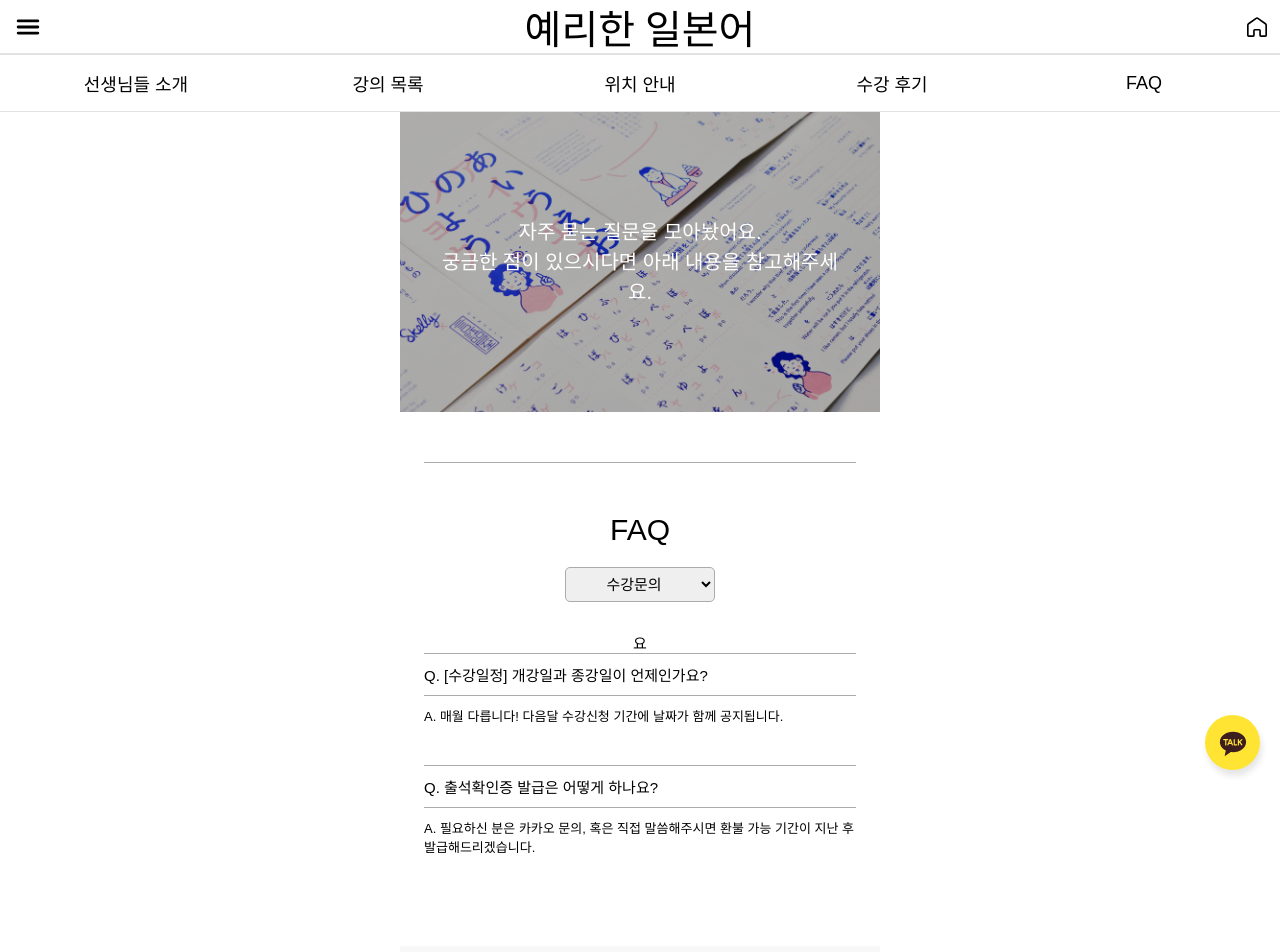
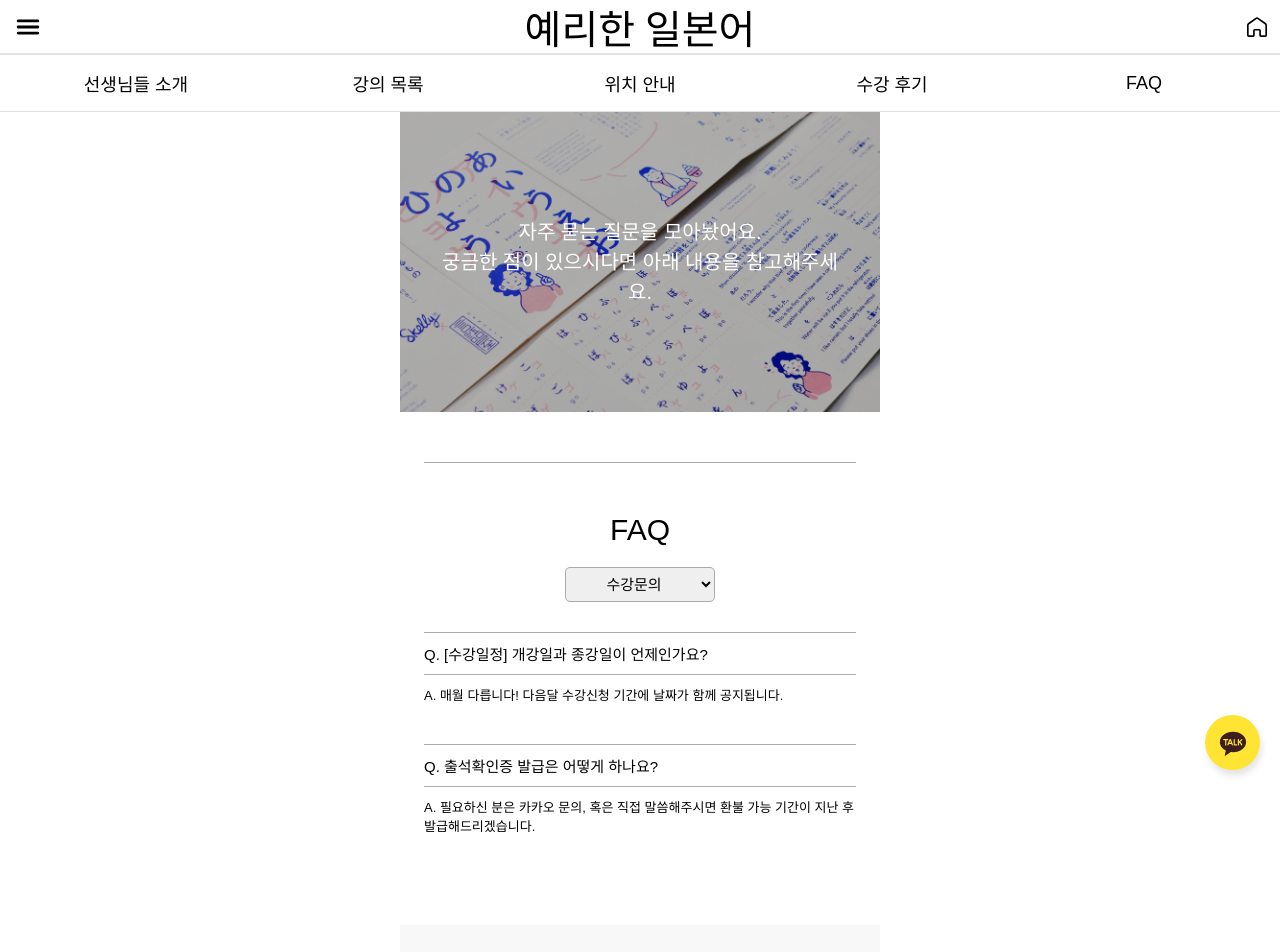
Before and after one commit to JapaneseAcademy/FrontEnd, a React (Vite) app in the folder web/: page /qna in a window 1280 px wide. Shown: the top 952 px of the page. Built offline with nearby package versions, Linux system fonts and the light colour scheme; no server answers; a web font is replaced by a local one.

Commit message:
DOCS: '요' 삭제

```diff
--- a/web/src/pages/QnAPage.tsx
+++ b/web/src/pages/QnAPage.tsx
@@ -45,7 +45,7 @@ const QnAPage = () => {
                 <option value="consult">방문 및 상담</option>
                 <option value="homepage">사이트 이용 안내</option>
               </CategoryDropdown>
-              <AnswerContainer id="course" style={{display: selectedCategory === 'course' ? 'flex' : 'none'}}>요
+              <AnswerContainer id="course" style={{display: selectedCategory === 'course' ? 'flex' : 'none'}}>
                 <Question>Q. [수강일정] 개강일과 종강일이 언제인가요?</Question>
                 <Answer>A. 매월 다릅니다! 다음달 수강신청 기간에 날짜가 함께 공지됩니다. </Answer>
                 <Question>Q. 출석확인증 발급은 어떻게 하나요?</Question>
```
